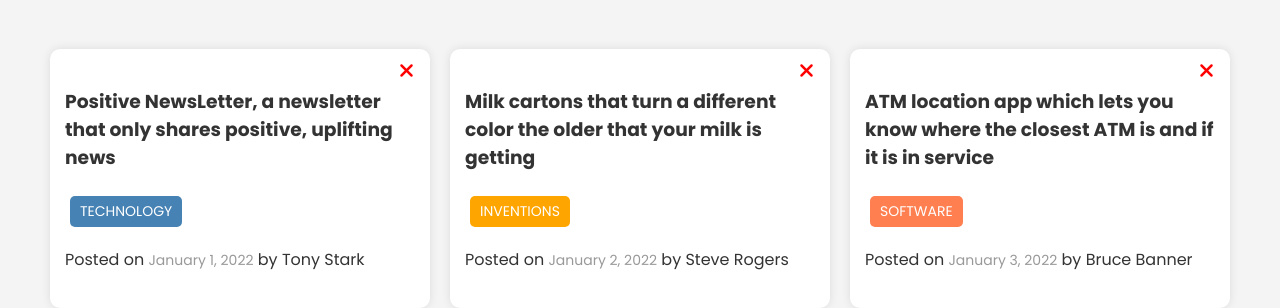
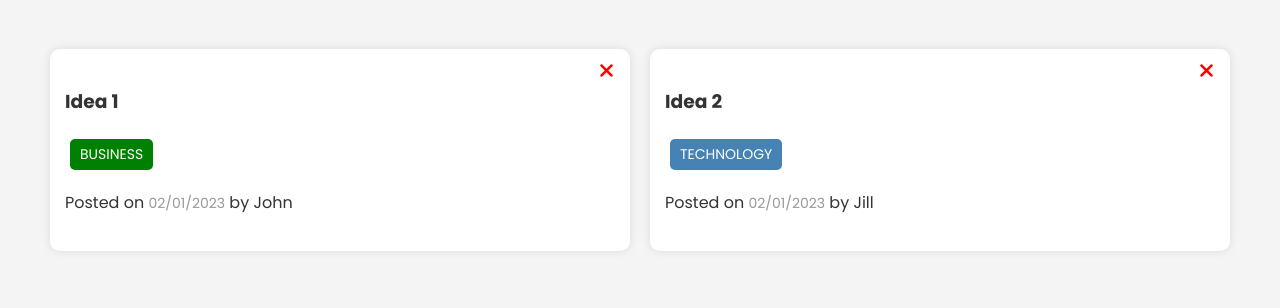
Before and after one commit to TomMetcalf/random-ideas-app, a website built with webpack: page client/src/index.html in a window 1280 px wide. Shown: the part 90-398 px from the top of the page. Built offline with nearby package versions, Linux system fonts and the light colour scheme.

Commit message:
add ideaList component

```diff
--- /dev/null
+++ b/client/src/components/IdeaList.js
@@ -0,0 +1,62 @@
+class IdeaList {
+    constructor() {
+        this._ideaListEl = document.querySelector('#idea-list');
+        this._ideas = [
+            {
+                id: 1,
+                text: 'Idea 1',
+                tag: 'Business',
+                username: 'John',
+                date: '02/01/2023',
+            },
+            {
+                id: 2,
+                text: 'Idea 2',
+                tag: 'Technology',
+                username: 'Jill',
+                date: '02/01/2023',
+            },
+        ];
+        this._validTags = new Set();
+        this._validTags.add('technology');
+        this._validTags.add('software');
+        this._validTags.add('business');
+        this._validTags.add('education');
+        this._validTags.add('health');
+        this._validTags.add('inventions');
+    }
+
+    getTagClass(tag) {
+        tag = tag.toLowerCase();
+        let tagClass = '';
+        if (this._validTags.has(tag)) {
+            tagClass = `tag-${tag}`;
+        } else {
+            tagClass = '';
+        }
+        return tagClass;
+    }
+
+    render() {
+        this._ideaListEl.innerHTML = this._ideas
+            .map((idea) => {
+                const tagClass = this.getTagClass(idea.tag);
+                return `
+            <div class="card">
+          <button class="delete"><i class="fas fa-times"></i></button>
+          <h3>
+            ${idea.text}
+          </h3>
+          <p class="tag ${tagClass}">${idea.tag.toUpperCase()}</p>
+          <p>
+            Posted on <span class="date">${idea.date}</span> by
+            <span class="author">${idea.username}</span>
+          </p>
+        </div>
+            `;
+            })
+            .join('');
+    }
+}
+
+export default IdeaList;
--- a/client/src/index.html
+++ b/client/src/index.html
@@ -15,42 +15,6 @@
     </header>
     <div class="container">
       <div id="idea-list" class="ideas">
-        <div class="card">
-          <button class="delete"><i class="fas fa-times"></i></button>
-          <h3>
-            Positive NewsLetter, a newsletter that only shares positive,
-            uplifting news
-          </h3>
-          <p class="tag tag-technology">TECHNOLOGY</p>
-          <p>
-            Posted on <span class="date">January 1, 2022</span> by
-            <span class="author">Tony Stark</span>
-          </p>
-        </div>
-        <div class="card">
-          <button class="delete"><i class="fas fa-times"></i></button>
-          <h3>
-            Milk cartons that turn a different color the older that your milk is
-            getting
-          </h3>
-          <p class="tag tag-inventions">INVENTIONS</p>
-          <p>
-            Posted on <span class="date">January 2, 2022</span> by
-            <span class="author">Steve Rogers</span>
-          </p>
-        </div>
-        <div class="card">
-          <button class="delete"><i class="fas fa-times"></i></button>
-          <h3>
-            ATM location app which lets you know where the closest ATM is and if
-            it is in service
-          </h3>
-          <p class="tag tag-software">SOFTWARE</p>
-          <p>
-            Posted on <span class="date">January 3, 2022</span> by
-            <span class="author">Bruce Banner</span>
-          </p>
-        </div>
       </div>
     </div>
 
--- a/client/src/index.js
+++ b/client/src/index.js
@@ -1,8 +1,11 @@
 import '@fortawesome/fontawesome-free/css/all.css';
 import Modal from './components/Modal.js';
 import IdeaForm from './components/IdeaForm.js';
+import IdeaList from './components/IdeaList.js';
 import './css/style.css';
 
 const modal = new Modal();
 const ideaForm = new IdeaForm();
 ideaForm.render();
+const ideaList = new IdeaList();
+ideaList.render();
```
